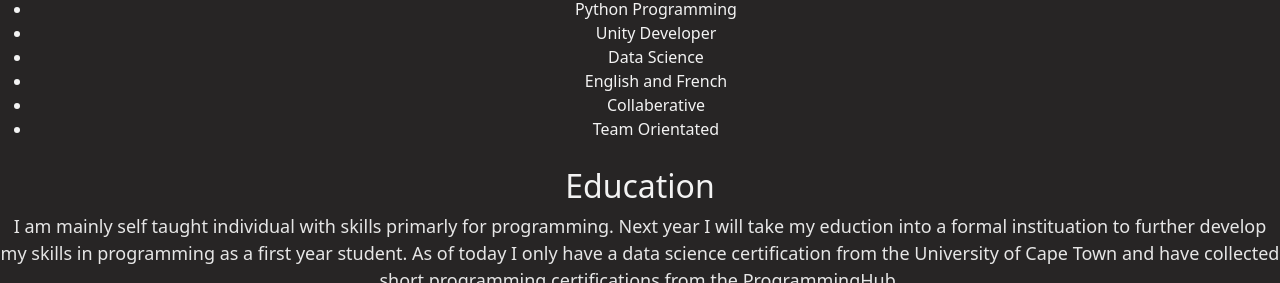
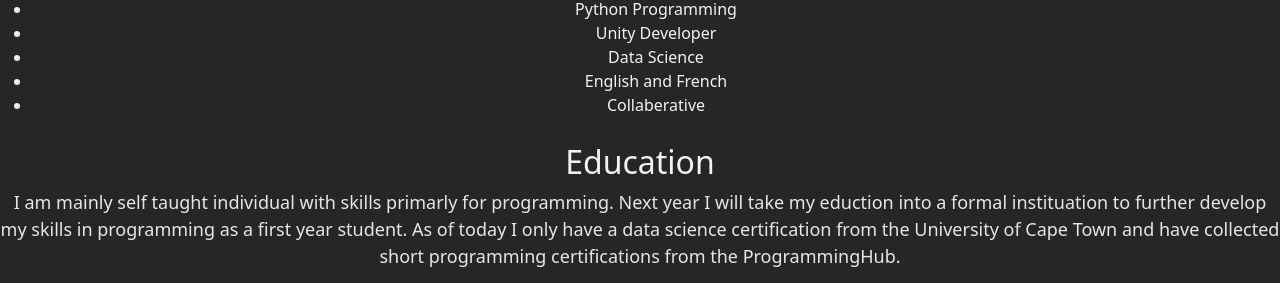
Before and after one commit to Daluvuyo-2002/MyCV, a plain HTML site: page index.html in a window 1280 px wide. Shown: the part 717-1000 px from the top of the page. Drawn offline with nearby package versions, Linux system fonts and the light colour scheme.

Commit message:
Update index.html

```diff
--- a/index.html
+++ b/index.html
@@ -39,7 +39,6 @@
             <li>Data Science</li>
             <li>English and French</li>
             <li>Collaberative</li>
-            <li>Team Orientated</li>
         </ul>
         <h2>Education</h2>
         <p>I am mainly self taught individual with skills primarly for programming. Next year I will take my eduction into a formal instituation to further develop my skills in
```
